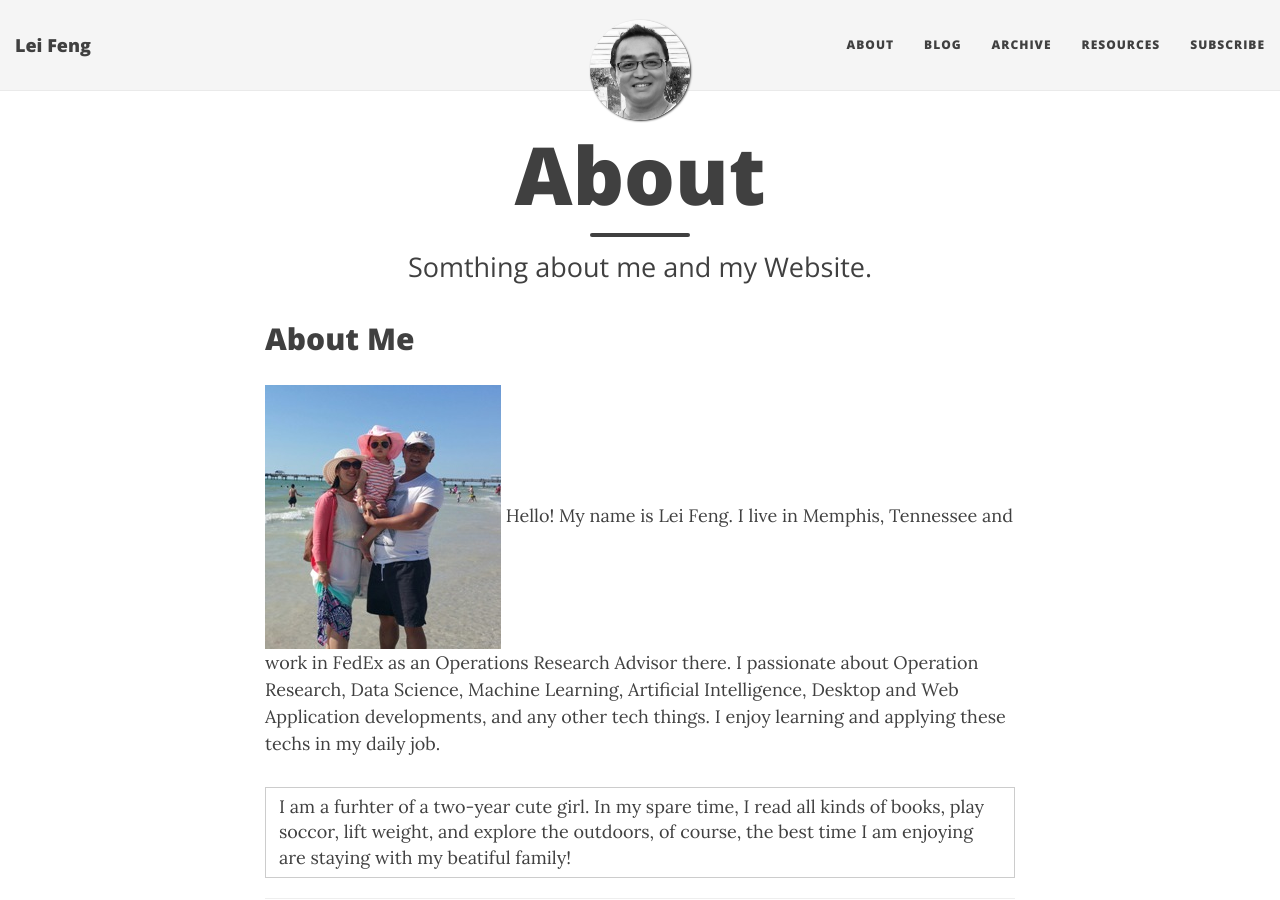
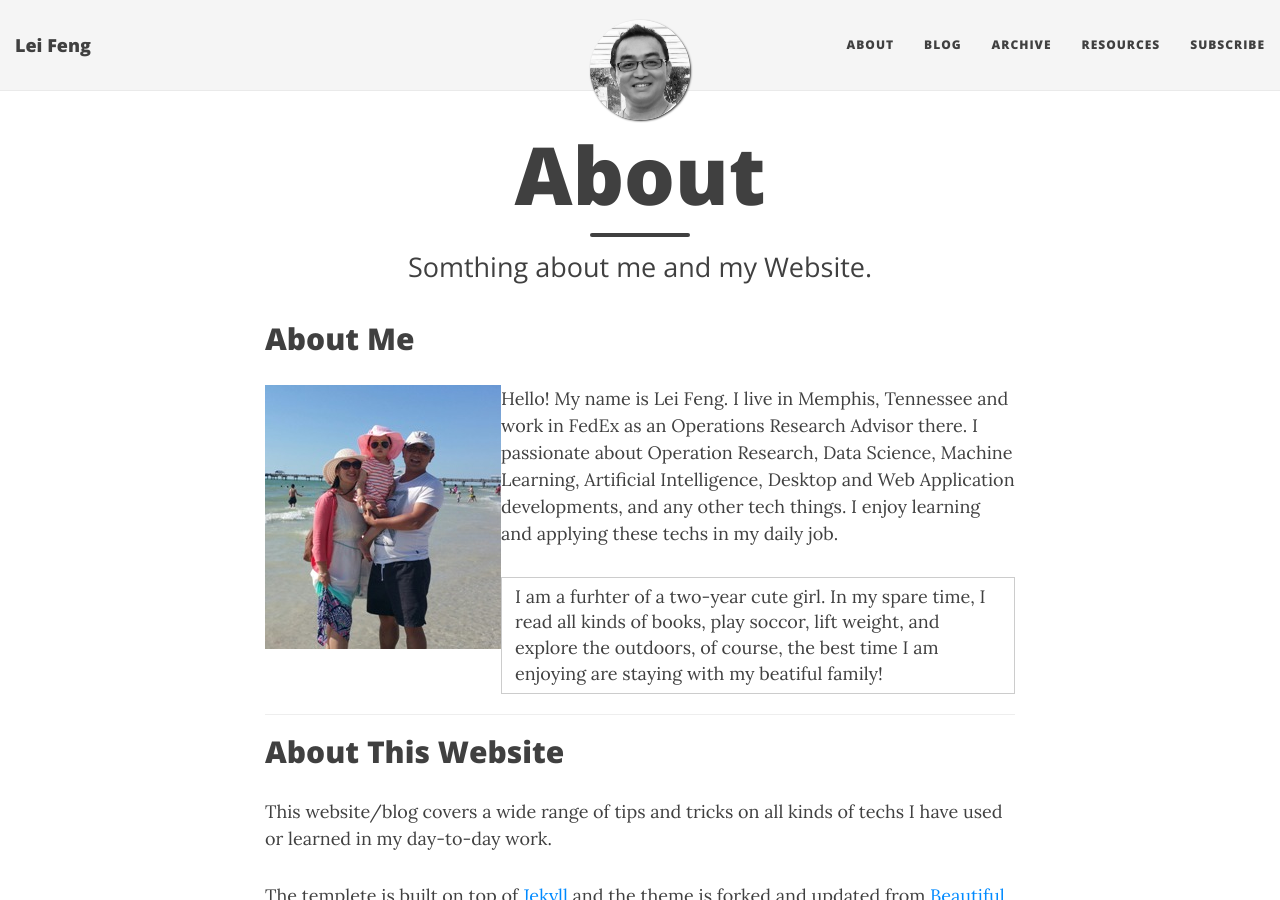
Before and after one commit to stonefl/stonefl.github.io, a Jekyll site: the page built from about.md, in a window 1280 px wide and 900 px high. Built offline with Jekyll 4.4.1, drawn with Linux system fonts in a browser that asks for light colours; nearby versions of some CDN libraries.

Commit message:
Update about.md

```diff
--- a/about.md
+++ b/about.md
@@ -6,10 +6,13 @@ subtitle: Somthing about me and my Website.
 
 ## About Me
 
-![alter](/img/avatar/family.jpg)
+
+<img src="/img/avatar/family.jpg" alt="Picture of a cat in front of a pc" align="left">
 Hello! My name is Lei Feng. I live in Memphis, Tennessee and work in FedEx as an Operations Research Advisor there. I passionate about Operation Research, Data Science, Machine Learning, Artificial Intelligence, Desktop and Web Application developments, and any other tech things. I enjoy learning and applying these techs in my daily job.
 
 I am a furhter of a two-year cute girl. In my spare time, I read all kinds of books, play soccor, lift weight, and explore the outdoors, of course, the best time I am enjoying are staying with my beatiful family!|
+
+
 
 ---
 ## About This Website
```
